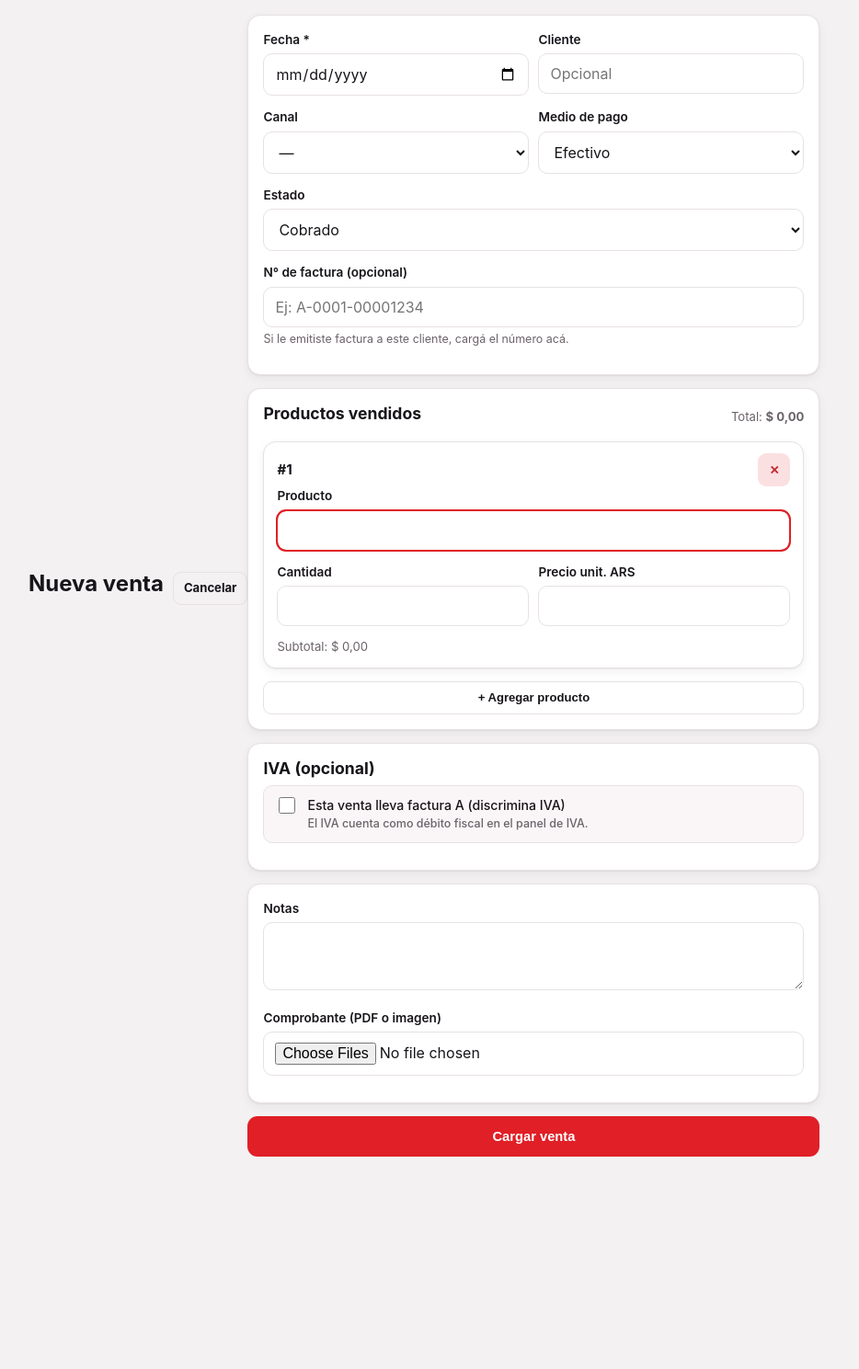
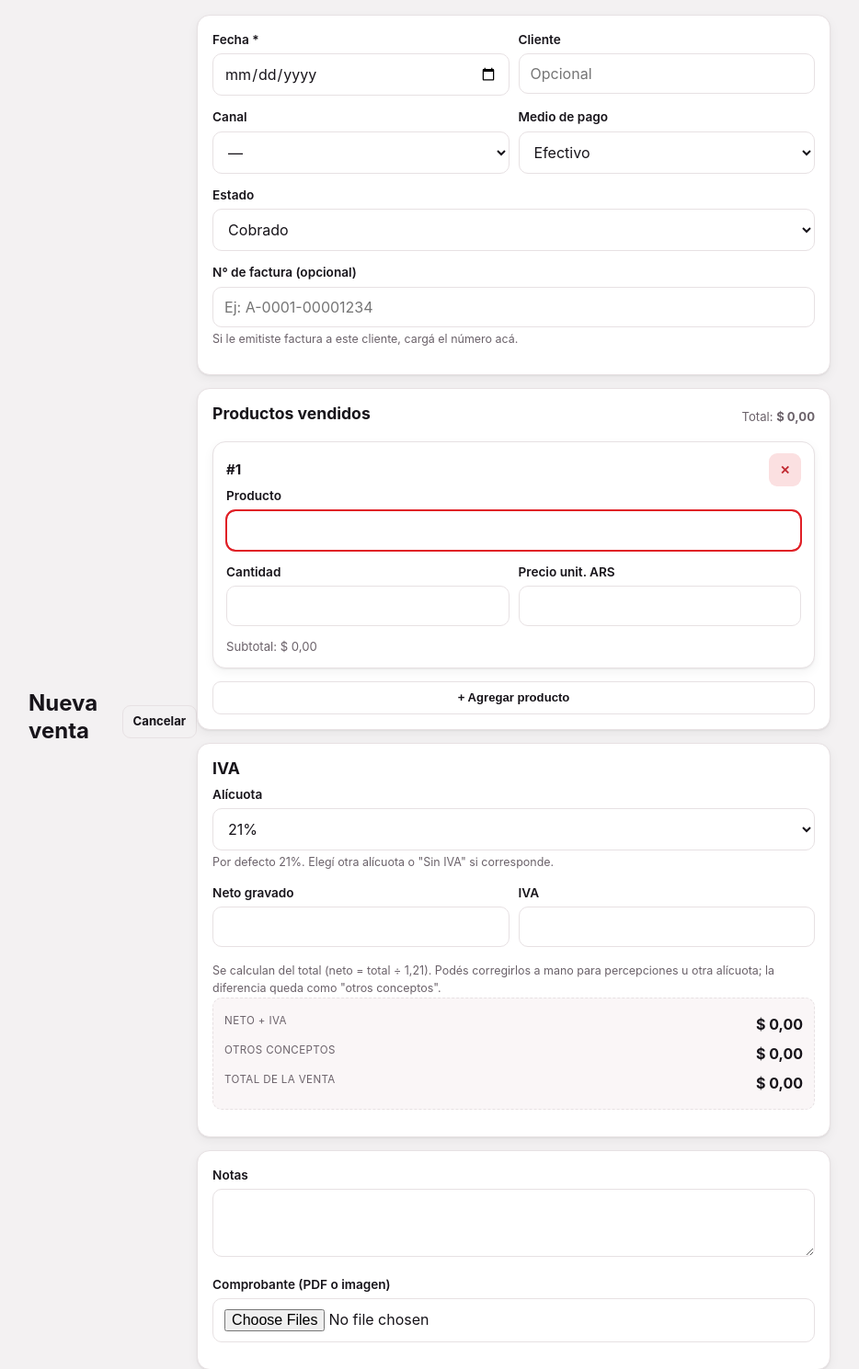
Before and after one commit to Jairo-Bargas/phantomfish, a FastAPI app: template app/templates/sales/form.html in a window 1280 px wide. Shown: the top 1489 px of the page at 92% size, without its empty margins (173-1107 px from the left). Before the commit the page ends 1258 px from the top, so only its background shows below. Run offline with FastAPI, Linux system fonts and the light colour scheme; the template is opened without the code that fills it, so the values that code supplies are empty.

Commit message:
Ventas: toda venta lleva IVA (21% por defecto) + opción "Sin IVA / exento"
El cálculo del IVA en sí estaba bien (neto = total ÷ 1,21; IVA = diferencia).
Lo que cambió es el comportamiento por defecto:

- La sección IVA de la venta ya no es opcional ni depende de "es factura A".
  Toda venta arranca con IVA 21% calculado del total. Esto hace que las ventas
  a consumidor final (que también generan débito fiscal) queden bien contadas
  en el panel de la contadora.
- Alícuota elegible: 21% (default), 10,5%, 27% o "Sin IVA / exento".
- Neto e IVA siguen editables a mano para percepciones u otros casos.
- Ventas viejas sin IVA cargado no se tocan; al editarlas toman el 21%.

Tests nuevos en tests/test_iva.py (default 21%, exento, alícuota 10,5%).

Co-Authored-By: Claude Sonnet 5 <noreply@anthropic.com>

```diff
--- a/app/services/vat.py
+++ b/app/services/vat.py
@@ -1,7 +1,7 @@
 """IVA: discriminación en pagos/ventas y posición crédito vs débito.
 
-- Crédito fiscal: IVA de las facturas A que recibimos (pagos).
-- Débito fiscal: IVA de las facturas A que emitimos (ventas).
+- Crédito fiscal: IVA de las facturas A que recibimos (pagos que lo discriminan).
+- Débito fiscal: IVA de las ventas (toda venta lleva IVA salvo que se marque exenta).
 - Posición = crédito − débito. Positiva = a favor; negativa = a pagar.
 """
 
@@ -20,6 +20,8 @@ from app.services.periods import recent_months
 
 # Alícuotas de IVA vigentes en Argentina.
 VAT_RATES: list[tuple[str, str]] = [("21", "21%"), ("10.5", "10,5%"), ("27", "27%")]
+# En ventas además se puede marcar una operación exenta / sin IVA.
+SALE_VAT_RATES: list[tuple[str, str]] = VAT_RATES + [("0", "Sin IVA / exento")]
 DEFAULT_VAT_RATE = Decimal("21")
 
 
--- a/app/static/app.js
+++ b/app/static/app.js
@@ -330,15 +330,13 @@
     if ($$(".item-row", box).length === 0 && addBtn) addBtn.click();
   }
 
-  /* ---------- venta: IVA discriminado ---------- */
+  /* ---------- venta: IVA (siempre, 21% por defecto) ---------- */
   const saleForm = $("#sale-form");
   if (saleForm) initSaleVat(saleForm);
 
   function initSaleVat(form) {
-    const chk = $("#vat-discrimina", form);
-    if (!chk) return;
-    const box = $("#vat-box", form);
     const rateSel = $("#vat_rate", form);
+    if (!rateSel) return;
     const netoInp = $("#vat_neto", form);
     const ivaInp = $("#vat_iva", form);
     const sumEl = $("#vat-sum", form);
@@ -358,8 +356,8 @@
       return round2(t);
     }
     function ratePct() {
-      const r = rateSel ? parseNum(rateSel.value) : 21;
-      return r > 0 ? r : 21;
+      const r = parseNum(rateSel.value);
+      return r >= 0 ? r : 21;
     }
     function userChanged(inp, auto) {
       const v = (inp.value || "").trim();
@@ -369,7 +367,7 @@
       const total = saleTotal();
       if (!(total > 0)) return;
       const r = ratePct();
-      const iva = round2(total - total / (1 + r / 100));
+      const iva = r > 0 ? round2(total - total / (1 + r / 100)) : 0;
       const neto = round2(total - iva);
       if (netoInp && !userChanged(netoInp, autoNeto)) {
         netoInp.value = neto.toFixed(2);
@@ -389,13 +387,9 @@
       if (totalEl) totalEl.textContent = fmtARS(total);
     }
     function sync() {
-      if (box) box.hidden = !chk.checked;
-      if (!chk.checked) return;
       prefill();
       summary();
     }
-    chk.addEventListener("change", sync);
-    if (rateSel)
     rateSel.addEventListener("change", () => {
       if (netoInp) netoInp.value = "";
       if (ivaInp) ivaInp.value = "";
--- a/app/templates/partials/_vat_panel.html
+++ b/app/templates/partials/_vat_panel.html
@@ -1,8 +1,8 @@
 {# Espera: vat_period, vat_total, vat_months, titulo #}
 <div class="card">
   <div class="section-head"><h2>IVA</h2></div>
-  <p class="hint">Crédito = IVA de facturas A recibidas (pagos). Débito = IVA de facturas A emitidas (ventas).
-    Positivo = a favor; negativo = a pagar.</p>
+  <p class="hint">Crédito = IVA de las facturas A que recibimos (pagos). Débito = IVA de las ventas.
+    Posición = crédito − débito: positiva = a favor; negativa = a pagar.</p>
 
   <div class="tiles" style="margin-bottom:12px">
     <div class="tile"><div class="k">Crédito · {{ titulo }}</div><div class="v">{{ vat_period.credito | ars }}</div></div>
--- a/app/templates/sales/detail.html
+++ b/app/templates/sales/detail.html
@@ -28,7 +28,8 @@
     <div class="tile"><div class="k">Ítems</div><div class="v">{{ sale.items | length }}</div></div>
     {% if sale.vat_amount is not none %}
     <div class="tile"><div class="k">Neto gravado</div><div class="v">{{ sale.net_amount | ars }}</div></div>
-    <div class="tile"><div class="k">IVA{% if sale.vat_rate is not none %} ({{ sale.vat_rate | pct }}%){% endif %}</div>
+    <div class="tile">
+      <div class="k">{% if sale.vat_rate == 0 %}IVA (exento){% elif sale.vat_rate is not none %}IVA ({{ sale.vat_rate | pct }}%){% else %}IVA{% endif %}</div>
       <div class="v">{{ sale.vat_amount | ars }}</div></div>
     {% if sale.vat_other and sale.vat_other|abs > 0.01 %}
     <div class="tile"><div class="k">Otros conceptos</div><div class="v">{{ sale.vat_other | ars }}</div></div>
--- a/app/templates/sales/form.html
+++ b/app/templates/sales/form.html
@@ -99,22 +99,16 @@
   </div>
 
   <div class="card">
-    <h2>IVA (opcional)</h2>
-    <label class="check">
-      <input type="checkbox" id="vat-discrimina" name="vat_discrimina" value="1"
-             {{ 'checked' if form.vat_discrimina }}>
-      <span>Esta venta lleva factura A (discrimina IVA)
-        <div class="hint">El IVA cuenta como débito fiscal en el panel de IVA.</div>
-      </span>
-    </label>
-    <div id="vat-box" hidden>
+    <h2>IVA</h2>
+    <div id="vat-box">
       <div class="field">
         <label for="vat_rate">Alícuota</label>
         <select id="vat_rate" name="vat_rate">
-          {% for code, label in VAT_RATES %}
+          {% for code, label in SALE_VAT_RATES %}
             <option value="{{ code }}" {{ 'selected' if (form.vat_rate or '21') == code }}>{{ label }}</option>
           {% endfor %}
         </select>
+        <div class="hint">Por defecto 21%. Elegí otra alícuota o "Sin IVA" si corresponde.</div>
       </div>
       <div class="grid-2">
         <div class="field">
@@ -126,7 +120,8 @@
           <input id="vat_iva" name="vat_iva" inputmode="decimal" value="{{ form.vat_iva or '' }}">
         </div>
       </div>
-      <div class="hint">Se prellenan del total al 21%. Copiá los valores de la factura si difieren.</div>
+      <div class="hint">Se calculan del total (neto = total ÷ 1,21). Podés corregirlos a mano
+        para percepciones u otra alícuota; la diferencia queda como "otros conceptos".</div>
       <div class="subpanel">
         <div class="kv-row"><span class="k">Neto + IVA</span><span class="v" id="vat-sum">—</span></div>
         <div class="kv-row"><span class="k">Otros conceptos</span><span class="v" id="vat-other">—</span></div>
--- a/app/templating.py
+++ b/app/templating.py
@@ -102,11 +102,12 @@ templates.env.filters["qty"] = qty_fmt
 templates.env.filters["pct"] = pct_fmt
 templates.env.filters["fecha"] = date_fmt
 templates.env.filters["fechahora"] = datetime_fmt
-from app.services.vat import VAT_RATES  # noqa: E402
+from app.services.vat import SALE_VAT_RATES, VAT_RATES  # noqa: E402
 
 templates.env.globals["label_for"] = label_for
 templates.env.globals["OPTIONS"] = _ALL
 templates.env.globals["VAT_RATES"] = VAT_RATES
+templates.env.globals["SALE_VAT_RATES"] = SALE_VAT_RATES
 templates.env.globals["APP_NAME"] = settings.app_name
 templates.env.globals["ASSET_V"] = ASSET_VERSION
 templates.env.globals["today"] = lambda: dt.date.today().isoformat()
```
Also changed, not shown: app/routers/sales.py (+13 -7 lines), tests/test_iva.py (+41 -12 lines). Lines whose indentation alone changed are shown as unchanged.
